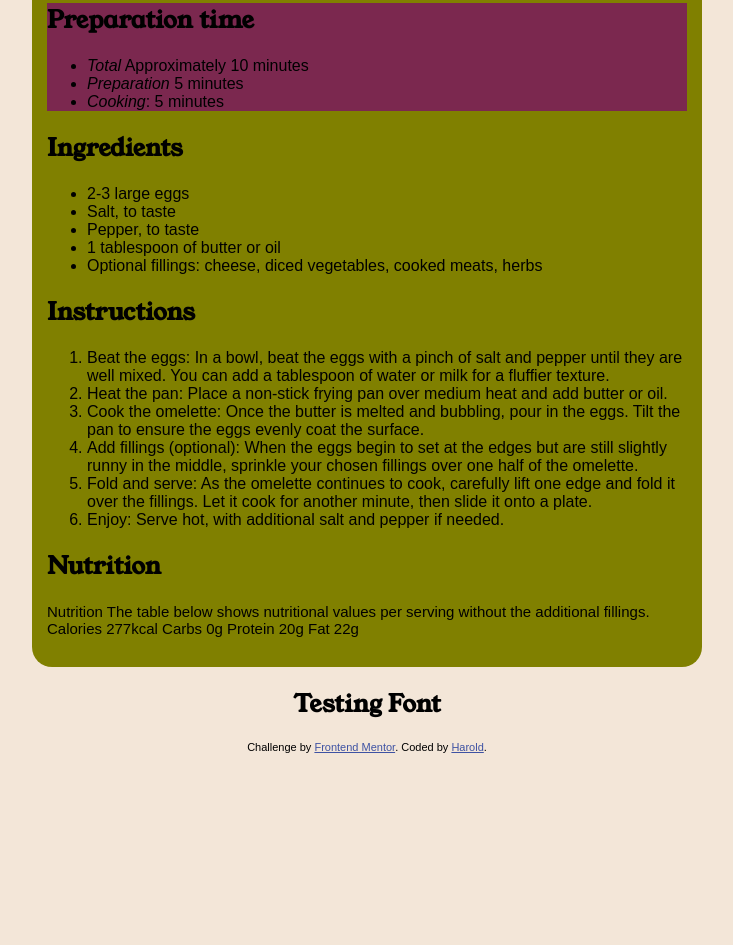
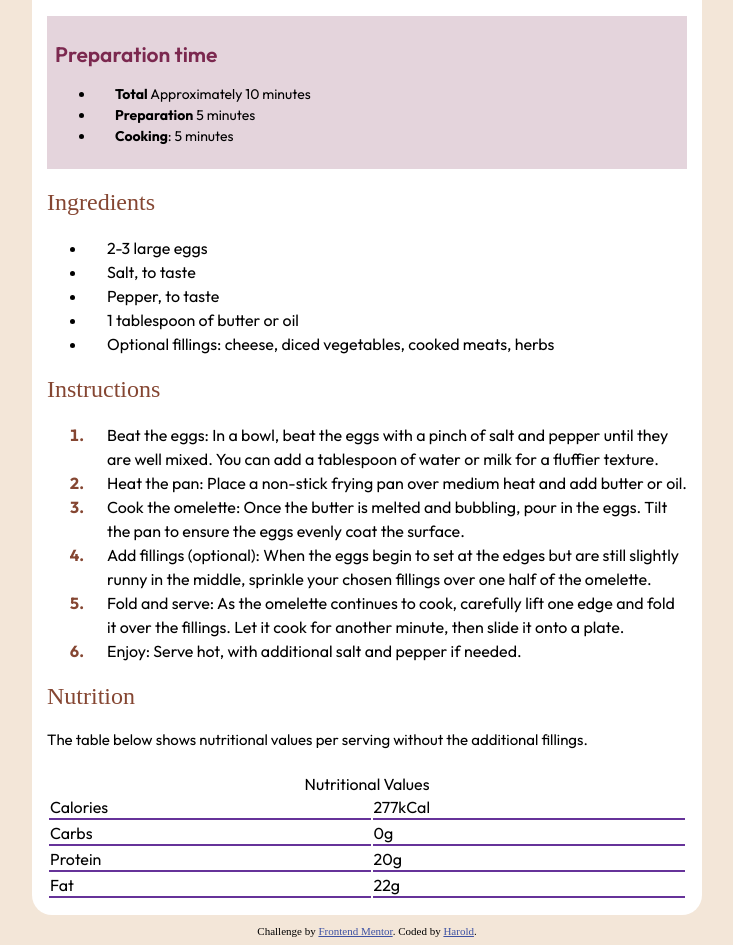
Before and after one commit to Harold-FN-2187/FrontendM-Recipes, a plain HTML site: page docs/index.html in a window 1280 px wide. Shown: the part 450-1395 px from the top of the page, without its empty margins (273-1006 px from the left). Before the commit the page ends 1211 px from the top, so only its background shows below. Drawn offline with Linux system fonts and the light colour scheme.

Commit message:
Further styling added

```diff
--- a/docs/index.html
+++ b/docs/index.html
@@ -34,6 +34,7 @@
         src="/assets/images/image-omelette.jpeg"
       />
       <h1>Simple Omelette Recipe</h1>
+
       <p id="recipe-overview">
         An easy and quick dish, perfect for any meal. This classic omelette
         combines beaten eggs cooked to perfection, optionally filled with your
@@ -42,9 +43,9 @@
       <div class="prep">
         <h2>Preparation time</h2>
         <ul>
-          <li><em>Total</em> Approximately 10 minutes</li>
-          <li><em>Preparation</em> 5 minutes</li>
-          <li><em>Cooking</em>: 5 minutes</li>
+          <li><strong>Total</strong> Approximately 10 minutes</li>
+          <li><strong>Preparation</strong> 5 minutes</li>
+          <li><strong>Cooking</strong>: 5 minutes</li>
         </ul>
       </div>
       <div class="ingredients">
@@ -92,12 +93,35 @@
         <h2>Nutrition</h2>
       </div>
       <p id="nutrition">
-        Nutrition The table below shows nutritional values per serving without
-        the additional fillings. Calories 277kcal Carbs 0g Protein 20g Fat 22g
+        The table below shows nutritional values per serving without the
+        additional fillings.
       </p>
+
+      <table id="nutrition">
+        <caption>
+          Nutritional Values
+        </caption>
+        <tbody>
+          <tr>
+            <td>Calories</td>
+            <td>277kCal</td>
+          </tr>
+          <tr>
+            <td>Carbs</td>
+            <td>0g</td>
+          </tr>
+
+          <tr>
+            <td>Protein</td>
+            <td>20g</td>
+          </tr>
+          <tr>
+            <td>Fat</td>
+            <td>22g</td>
+          </tr>
+        </tbody>
+      </table>
     </main>
-
-    <h2>Testing Font</h2>
 
     <div class="attribution">
       Challenge by
--- a/docs/styles.css
+++ b/docs/styles.css
@@ -6,22 +6,58 @@
     --stone-600:hsl(30, 10%, 34%);
     --stone-900:hsl(24, 5%, 18%);
     --brown-800:hsl(14, 45%, 36%);
+    --rose-801:hsl(332, 51%, 32%,0.2);
     --rose-800:hsl(332, 51%, 32%);
     --rose-50:hsl(330, 100%, 98%);
 }
 
 @font-face {
-    font-family: Outfit;
+    font-family: young-serif;
+    src:url('/assets/fonts/young-serif/YoungSerif-Regular.ttf');
+    font-family: outfit;
     src:url('/assets/fonts/outfit/Outfit-VariableFont_wght.ttf');
-    font-family: Young;
-    src: url('/assets/fonts/young-serif/YoungSerif-Regular.ttf')
 
 }
 
 
-*{
-    /* background-color: wheat; */
-    font-family: Outfit,sans-serif;
+
+
+h2 {
+    font-family: young-serif;
+    font-weight: 400;
+    color:var(--brown-800);
+}
+
+p {
+    font-family: outfit,sans-serif;
+    font-size: 15px;
+    margin-block-end: 25px;
+}
+
+ul ,ol,  li {
+    color: black;
+    line-height: 1.5;
+    font-family: outfit;
+}
+
+ol > li::marker {
+    font-weight: bold;
+    color: var(--brown-800);
+
+}
+
+ol > li {
+    padding-left: 20px;
+}
+
+ul > li {
+    padding-left: 20px;
+}
+
+
+h1 {
+   font-family:outfit;
+    color:black;
 }
 
 
@@ -37,11 +73,12 @@ body {
 }
 
 .wrapper {
-    background-color: olive;
+    background-color:var(--white);
     max-width: 50vw;
     max-height: 100%;
     padding:15px;
     border-radius: 20px;
+    margin-block-end: 10px;
 }
 
 img {
@@ -52,24 +89,45 @@ img {
 }
 
 
- h1
-{
-    font-family: Outfit, sans-serif;
+.prep {
+    background: var(--rose-801);
+    margin-block-end: 20px;
+    font-family: outfit;
+    font-weight: 400;
+    padding:8px;
+    font-size: 14px;
+
 }
 
-#recipe-overview {
-    color:rebeccapurple;
-    font-family:Helvetica, sans-serif;
+.prep h2 {
+    font-family:Outfit;
+    font-weight: 600;
+    color:var(--rose-800);
+    opacity: 1;
 }
 
-.prep {
-    background-color: var(--rose-800);
+
+
+table {
+    /* border-bottom:5px solid rebeccapurple; */
+    min-width: 100%;
+    font-family: outfit;
 }
 
-h2 {
-    font-family: Young,sans-serif;
+
+th, td {
+    /* border-bottom: 2px solid rebeccapurple; */
 }
 
-p {
-    font-size: 15px;
+
+td {
+    border-bottom: 2px solid rebeccapurple;
 }
+
+/* Opacity for Preparation List
+List style formatting
+Format right table data
+change prep h2 to h3
+clean up fonts
+add dividers
+*/
```
